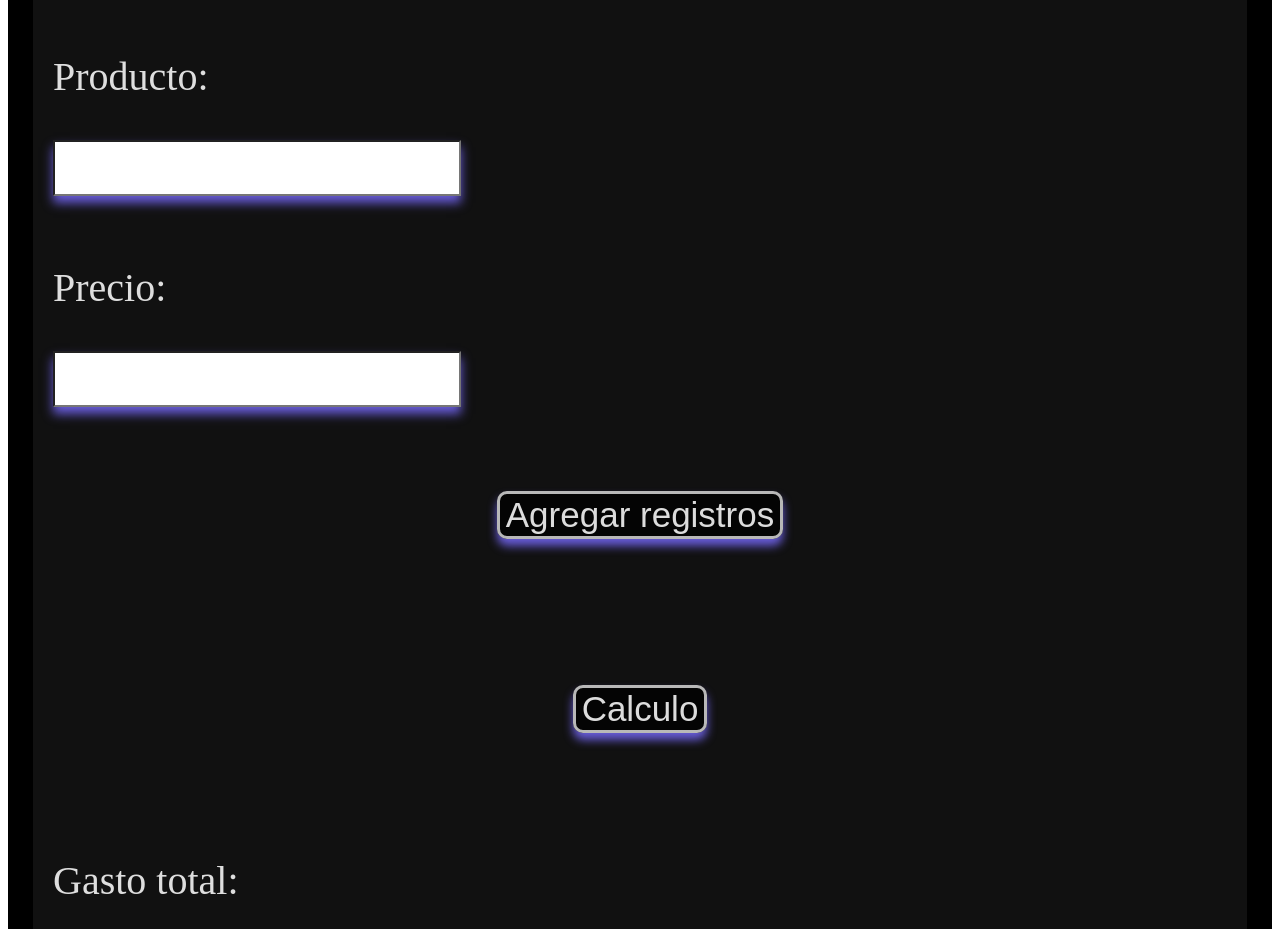
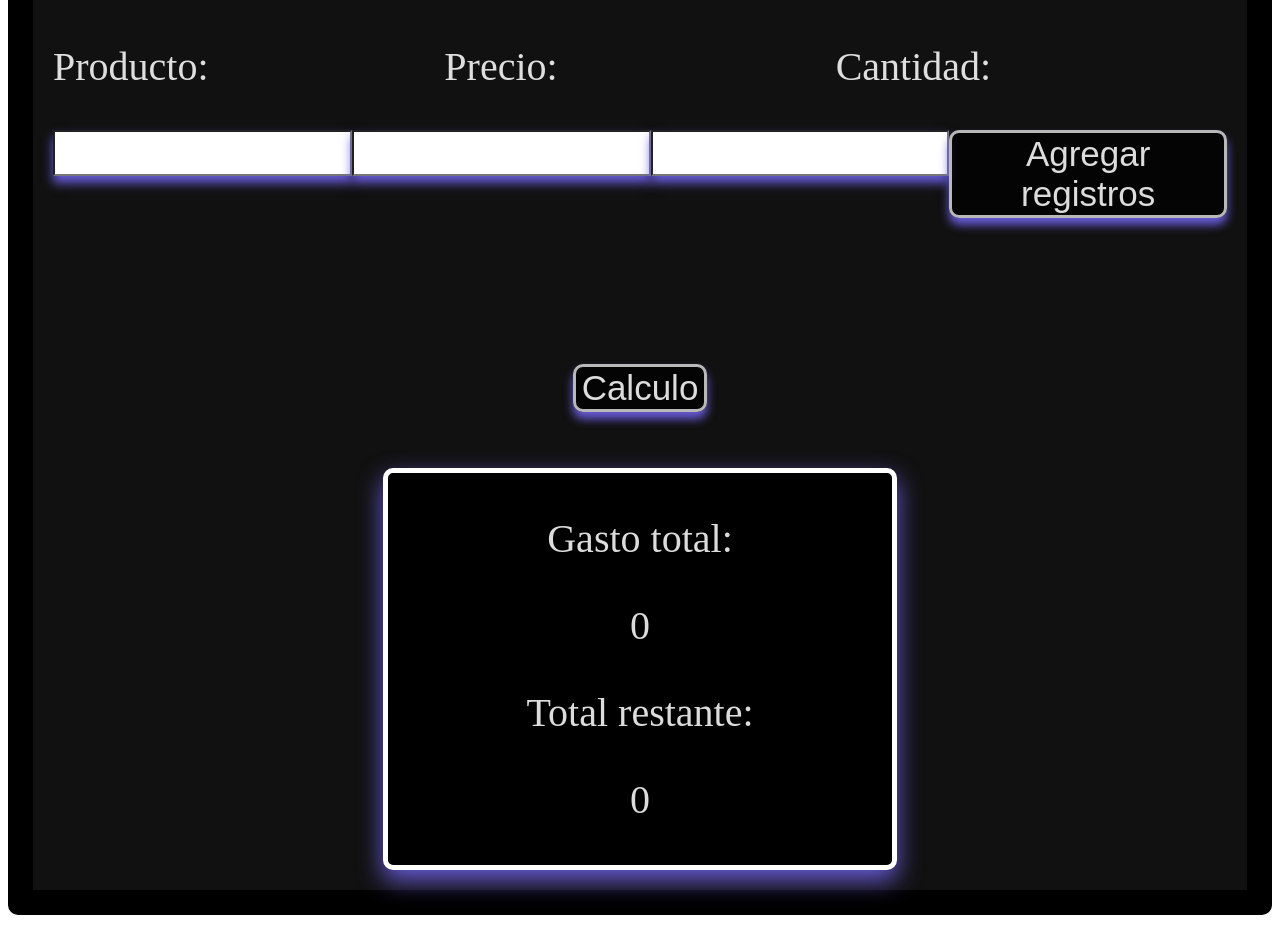
Before and after one commit to Draliurm/proyectos, a plain HTML site: page calculo de gastos/calculo.html in a window 1280 px wide. Shown: the part 531-1460 px from the top of the page. Drawn offline with Linux system fonts and the light colour scheme.

Commit message:
Feat: Calculation of money, quantity, and products

```diff
--- a/calculo de gastos/calculo.css
+++ b/calculo de gastos/calculo.css
@@ -43,7 +43,33 @@
 .input{
     color: black;
     box-shadow: rgb(104, 92, 216) 0 7px 10px;
-    font-size: 30px;
-    width: 400px;
-    height: 50px;
+    font-size: 20px;
+    width: 300px;
+    height: 40px;
 }
+
+.linea{
+
+    display: flex;
+    justify-content: space-between;
+}
+
+.linuea{
+    display: flex;
+    justify-content: space-around;
+}
+
+.resultados{
+
+    width: 500px;
+    background-color: rgb(0, 0, 0);
+    color: rgba(255, 255, 255, 0.863);
+    font-size: 50px;
+    padding: 2px 2px 2px 2px;
+    border: 5px solid rgb(255, 255, 255);
+    border-radius: 10px;
+    box-shadow: rgb(104, 92, 216) 0 10px 25px;
+    display: flex;
+    justify-content: center;
+
+}
--- a/calculo de gastos/calculo.html
+++ b/calculo de gastos/calculo.html
@@ -11,16 +11,28 @@
     <div align="center">
         <p class="titulo"> Dinero total </p>
     </div>
+
     <div align="center">
     <br> <p class="texto">Ingrese su dinero: </p> <input class="input" type="number" name="" id="dinero" value="">
     </div>
-    <br><br> <p class="texto">Producto:</p>  <input class="input" type="text" name="" id="productos">
-    <br><br> <p class="texto">Precio:</p> <input class="input" type="number" name="" id="precio" value="">
-    <div align="center"> <br><br><br> <button class="boton" onclick="agregar()"> Agregar registros </button> </div>
+    <br><br><div class="linuea">
+    <p class="texto">Producto:</p>
+    <p class="texto">Precio:</p>
+    <p class="texto">Cantidad:</p>
+    </div>
+    <div class="linea">
+    <input class="input" type="text" name="" id="productos">
+    <input class="input" type="number" name="" id="precio" value="">
+    <input class="input" type="number" name="" id="cantidad">
+    <div align="center"> <button class="boton" onclick="agregar()"> Agregar registros </button> </div>
+    </div>
     <br> <center> <h1 id="ver"> </h1> </center>
     <div align="center"> <br><br><br> <button class="boton" onclick="calculo()"> Calculo </button> </div>
-    <br><br><br> <p class="texto">Gasto total:</p> <p class="texto" id="gasto"> 0 </p>
-    <br> <p class="texto">Total restante:</p> <p class="texto" id="resto"> 0 </p>
+    <center><br><br> <div class="resultados">
+    <div class="Fin">
+    <p class="texto">Gasto total:</p> <p class="texto" id="gasto"> 0 </p>
+    <p class="texto">Total restante:</p> <p class="texto" id="resto"> 0 </p>
+    </div>
     <script src="calculo.js"></script>
 </div>
 </body>
--- a/calculo de gastos/calculo.js
+++ b/calculo de gastos/calculo.js
@@ -4,8 +4,12 @@ function agregar(){
 
     let productos=(document.getElementById("productos").value)
     let precio=(document.getElementById("precio").value)
+    let cantidad=(document.getElementById("cantidad").value)
     let registro={
-    productos:productos,precio:parseFloat(precio)};
+    productos:productos,
+    precio:parseFloat(precio),
+    cantidad:parseInt(cantidad),
+    total:parseFloat(precio*cantidad)};
     gastos.push(registro)
     console.log(gastos)
     mostrar()
@@ -14,21 +18,25 @@ function agregar(){
 function mostrar(){
     let registro=""
     for (let i=0;i<gastos.length;i++){
-        registro+=(i+1)+"  "+gastos[i].productos+"  "+gastos[i].precio+" <br> "
+        registro+=(i+1)+".  Producto:   "+gastos[i].productos+" - Precio:   "+gastos[i].precio+"$ - Cantidad:   "+gastos[i].cantidad+"- Total:  "+gastos[i].total+"<br> "
         document.getElementById("ver").innerHTML=registro
 }}
 
 function calculo(){
     let dinero=(document.getElementById("dinero").value)
     let gasto=(document.getElementById("gasto").value)
-    let resto=(document.getElementById("resto").value)
     let suma= 0
+    let totalProductos= 0
     for (let i=0;i<gastos.length;i++){
-        suma=suma+gastos[i].precio
+        totalProductos=gastos[i].precio*gastos[i].cantidad
+        suma=suma+totalProductos
     }
     console.log(suma.toFixed(2))
     document.getElementById("gasto").innerHTML=suma.toFixed(2)
     document.getElementById("resto").innerHTML=(dinero-suma).toFixed(2)
     console.log(gasto)
+    if(document.getElementById("resto").innerHTML<0){
+        alert("Dinero insuficiente")
+    }
 
 }
```
